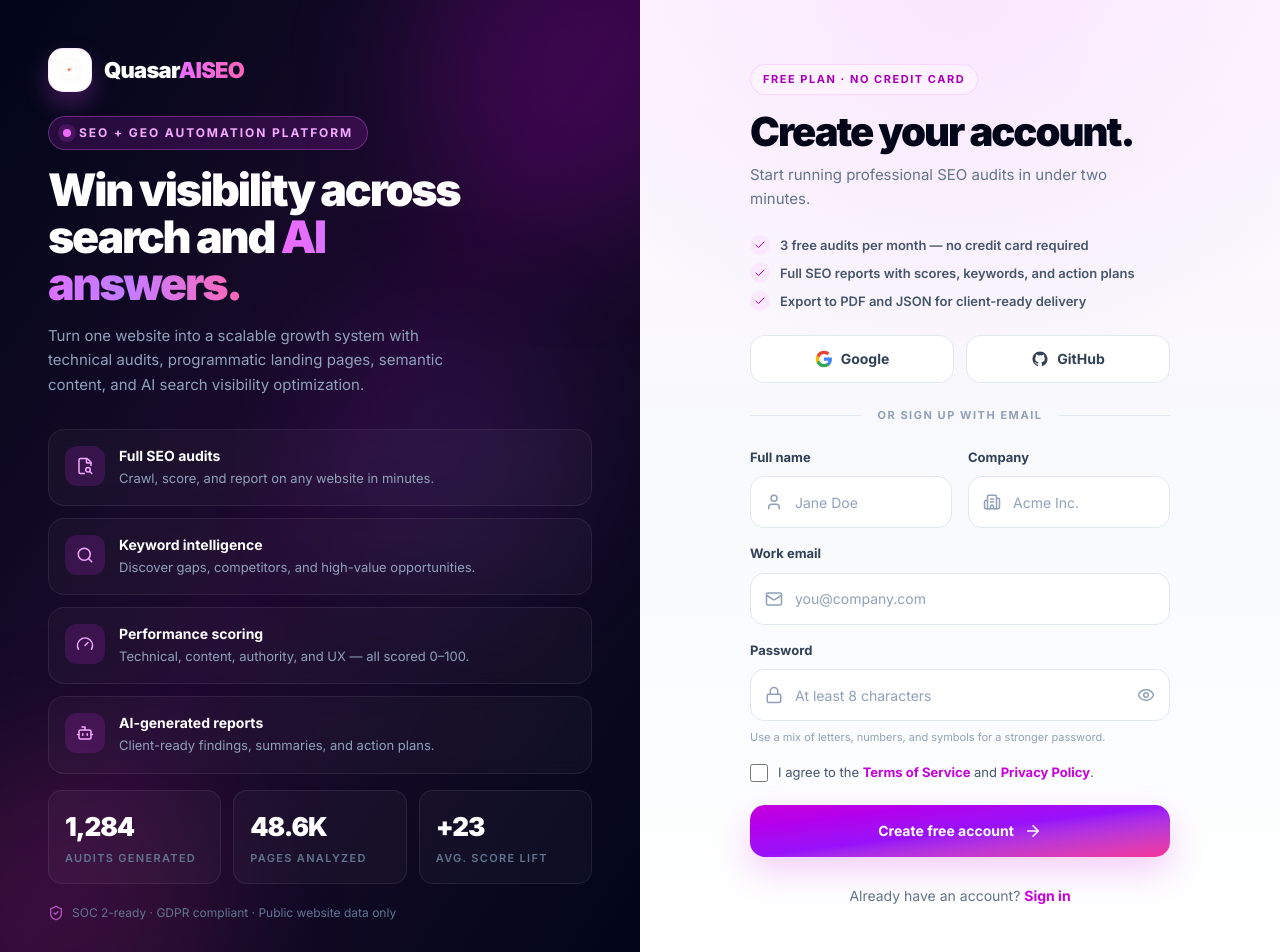
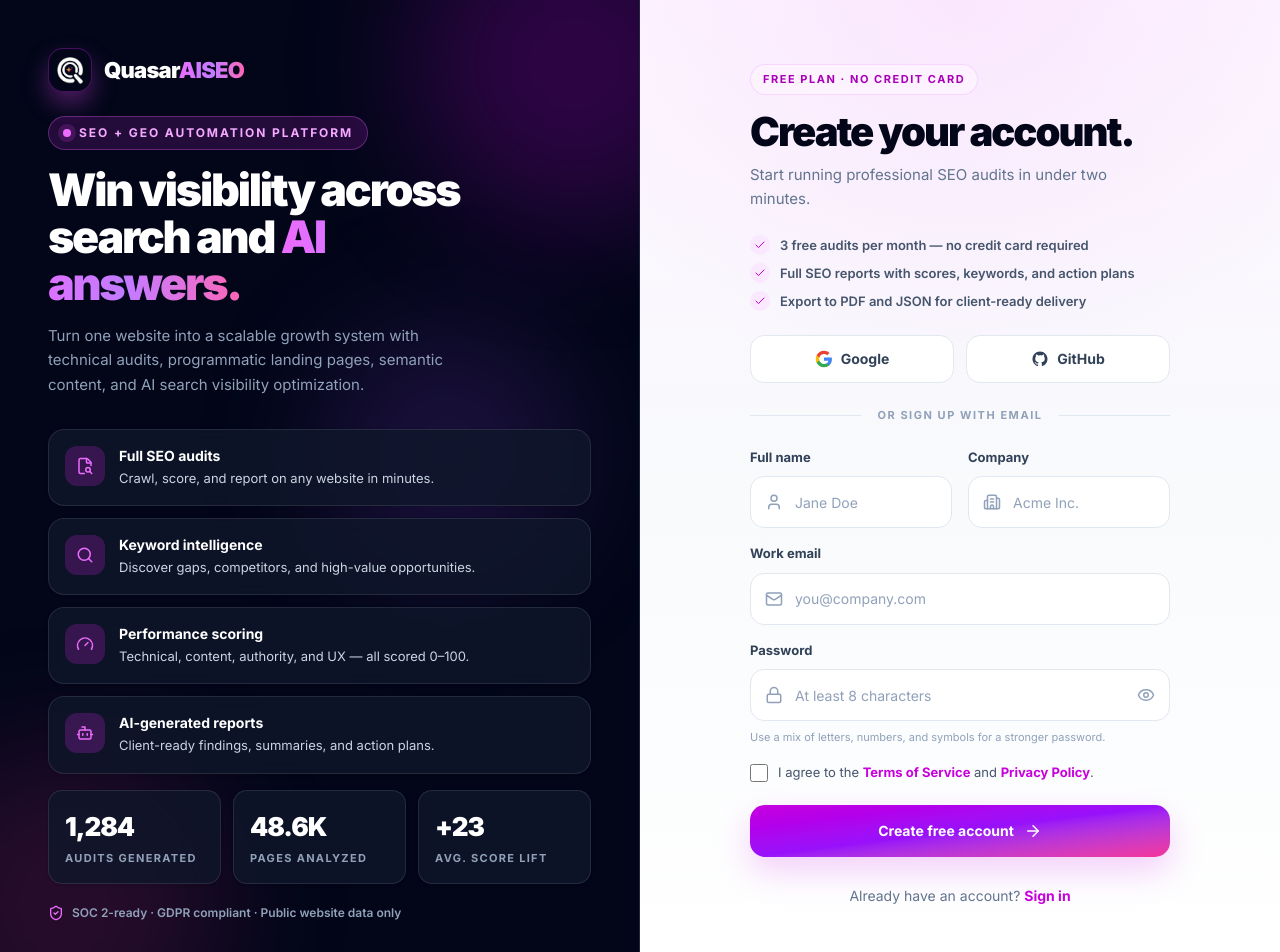
Before and after one commit to Quasar-Dev-Co/quasaraiseo, a Next.js app: page /signup in a window 1280 px wide. Shown: the top 952 px of the page. Built offline with nearby package versions, Linux system fonts and the light colour scheme; no server answers.

Commit message:
refactor: unify branding components and update authentication UI styling and layout

```diff
--- a/app/signup/page.tsx
+++ b/app/signup/page.tsx
@@ -2,8 +2,9 @@
 
 import { FormEvent, useEffect, useState } from "react"
 import Link from "next/link"
+import Image from "next/image"
 import { useRouter } from "next/navigation"
-import { ArrowRight, Building2, Check, Eye, EyeOff, Loader2, Lock, Mail, Orbit, TriangleAlert, User } from "lucide-react"
+import { ArrowRight, Building2, Check, Eye, EyeOff, Loader2, Lock, Mail, TriangleAlert, User } from "lucide-react"
 
 import { AuthBrandPanel } from "@/components/auth/auth-brand-panel"
 import { useAuth } from "@/hooks/use-auth"
@@ -56,14 +57,14 @@ export default function SignupPage() {
       <AuthBrandPanel />
 
       {/* Right: Signup form */}
-      <div className="relative flex flex-col items-center justify-center bg-[radial-gradient(circle_at_50%_0%,rgba(217,70,239,0.08),transparent_40%),linear-gradient(180deg,#fdf4ff_0%,#f8fafc_50%,#fff_100%)] px-6 py-16">
+      <div className="relative flex flex-col items-center justify-center bg-[radial-gradient(circle_at_50%_0%,rgba(217,70,239,0.08),transparent_40%),linear-gradient(180deg,#fdf4ff_0%,#f8fafc_50%,#fff_100%)] px-4 sm:px-8 py-10 sm:py-16">
         {/* Mobile logo */}
         <Link href="/" className="mb-8 flex items-center gap-2.5 text-[19px] font-black tracking-[-0.035em] lg:hidden">
-          <span className="grid size-9.5 place-items-center rounded-[13px] bg-gradient-to-br from-fuchsia-500 via-purple-600 to-pink-500 text-white shadow-[0_12px_25px_rgba(217,70,239,0.28)]">
-            <Orbit className="size-[19px]" />
+          <span className="grid size-9.5 place-items-center rounded-[13px] border border-fuchsia-500/30 bg-slate-950 p-1.5 shadow-[0_8px_20px_rgba(217,70,239,0.35)]">
+            <Image src="/mainlogos/mainlogo.png" alt="QuasarAISEO" width={26} height={26} className="size-full object-contain" priority />
           </span>
-          <span>
-            Quasar<span className="bg-gradient-to-r from-fuchsia-600 to-pink-500 bg-clip-text text-transparent">AISEO</span>
+          <span className="text-slate-950 font-black">
+            Quasar<span className="bg-gradient-to-r from-fuchsia-600 via-purple-600 to-pink-500 bg-clip-text text-transparent">AISEO</span>
           </span>
         </Link>
 
--- a/components/audit/audit-navbar.tsx
+++ b/components/audit/audit-navbar.tsx
@@ -15,7 +15,7 @@ export function AuditNavbar() {
           <span className="grid size-9.5 place-items-center rounded-[13px] border border-fuchsia-500/30 bg-slate-950 p-1.5 shadow-[0_8px_20px_rgba(217,70,239,0.35)]">
             <Image src="/mainlogos/mainlogo.png" alt="QuasarAISEO" width={26} height={26} className="size-full object-contain" priority />
           </span>
-          <span>
+          <span className="text-slate-950">
             Quasar<span className="bg-gradient-to-r from-fuchsia-600 to-pink-500 bg-clip-text text-transparent">AISEO</span>
           </span>
         </Link>
--- a/components/auth/auth-brand-panel.tsx
+++ b/components/auth/auth-brand-panel.tsx
@@ -26,20 +26,20 @@ const stats = [
 
 export function AuthBrandPanel() {
   return (
-    <div className="relative hidden overflow-hidden bg-gradient-to-br from-slate-950 via-purple-950/40 to-slate-950 lg:flex lg:flex-col lg:justify-between lg:p-12">
+    <div className="relative hidden overflow-hidden border-r border-slate-800 bg-slate-950 lg:flex lg:flex-col lg:justify-between lg:p-12">
       {/* Glow effects */}
-      <div className="pointer-events-none absolute -top-24 -right-24 size-80 rounded-full bg-fuchsia-600/18 blur-3xl" />
-      <div className="pointer-events-none absolute -bottom-24 -left-24 size-80 rounded-full bg-pink-500/12 blur-3xl" />
-      <div className="pointer-events-none absolute top-1/3 left-1/2 size-64 rounded-full bg-purple-500/10 blur-3xl" />
+      <div className="pointer-events-none absolute -top-24 -right-24 size-80 rounded-full bg-fuchsia-600/22 blur-3xl" />
+      <div className="pointer-events-none absolute -bottom-24 -left-24 size-80 rounded-full bg-pink-500/15 blur-3xl" />
+      <div className="pointer-events-none absolute top-1/3 left-1/2 size-64 rounded-full bg-purple-500/15 blur-3xl" />
 
       {/* Top: Logo + badge */}
       <div className="relative flex flex-col gap-6">
         <div className="flex items-center gap-3">
-          <span className="grid size-11 place-items-center overflow-hidden rounded-[15px] border border-fuchsia-300/30 bg-white shadow-[0_12px_25px_rgba(217,70,239,0.28)]">
-            <Image src="/mainlogos/mainlogo.png" alt="QuasarAISEO" width={26} height={26} className="h-[26px] w-[26px] object-contain" />
+          <span className="grid size-11 place-items-center overflow-hidden rounded-[15px] border border-fuchsia-500/30 bg-slate-950 p-2 shadow-[0_12px_25px_rgba(217,70,239,0.35)]">
+            <Image src="/mainlogos/mainlogo.png" alt="QuasarAISEO" width={28} height={28} className="size-full object-contain" />
           </span>
           <span className="text-[22px] font-black tracking-[-0.035em] text-white">
-            Quasar<span className="bg-gradient-to-r from-fuchsia-400 to-pink-400 bg-clip-text text-transparent">AISEO</span>
+            Quasar<span className="bg-gradient-to-r from-fuchsia-400 via-purple-400 to-pink-400 bg-clip-text text-transparent">AISEO</span>
           </span>
         </div>
         <div className="inline-flex w-max items-center gap-2 rounded-full border border-fuchsia-400/30 bg-fuchsia-500/15 px-3.5 py-2 text-xs font-bold uppercase tracking-[0.16em] text-fuchsia-300">
@@ -67,14 +67,14 @@ export function AuthBrandPanel() {
           {features.map((f) => (
             <div
               key={f.title}
-              className="flex items-start gap-3.5 rounded-[16px] border border-white/8 bg-white/[0.03] p-4 backdrop-blur-sm"
+              className="flex items-start gap-3.5 rounded-[16px] border border-white/10 bg-slate-900/80 p-4 shadow-sm backdrop-blur-sm"
             >
-              <span className="grid size-10 shrink-0 place-items-center rounded-[12px] bg-fuchsia-500/15 text-fuchsia-300">
+              <span className="grid size-10 shrink-0 place-items-center rounded-[12px] bg-fuchsia-500/20 text-fuchsia-400">
                 <f.icon className="size-[18px]" />
               </span>
               <div>
                 <strong className="block text-sm font-bold text-white">{f.title}</strong>
-                <p className="mt-0.5 text-[13px] leading-relaxed text-slate-400">{f.text}</p>
+                <p className="mt-0.5 text-[13px] leading-relaxed text-slate-300">{f.text}</p>
               </div>
             </div>
           ))}
@@ -85,16 +85,16 @@ export function AuthBrandPanel() {
       <div className="relative flex flex-col gap-5">
         <div className="grid grid-cols-3 gap-3">
           {stats.map((s) => (
-            <div key={s.label} className="rounded-[14px] border border-white/8 bg-white/[0.03] p-4">
+            <div key={s.label} className="rounded-[14px] border border-white/10 bg-slate-900/80 p-4 shadow-sm">
               <strong className="block text-[26px] font-black tracking-[-0.04em] text-white">{s.value}</strong>
-              <small className="mt-1 block text-[11px] font-semibold uppercase tracking-[0.12em] text-slate-500">
+              <small className="mt-1 block text-[11px] font-bold uppercase tracking-[0.12em] text-slate-400">
                 {s.label}
               </small>
             </div>
           ))}
         </div>
-        <div className="flex items-center gap-2 text-[12px] text-slate-500">
-          <ShieldCheck className="size-4 text-fuchsia-400/70" />
+        <div className="flex items-center gap-2 text-[12px] text-slate-400 font-semibold">
+          <ShieldCheck className="size-4 text-fuchsia-400" />
           SOC 2-ready · GDPR compliant · Public website data only
         </div>
       </div>
--- a/components/landing/footer.tsx
+++ b/components/landing/footer.tsx
@@ -14,7 +14,7 @@ export function Footer() {
               <span className="grid size-9.5 place-items-center rounded-[13px] border border-fuchsia-500/30 bg-slate-950 p-1.5 shadow-[0_8px_20px_rgba(217,70,239,0.35)]">
                 <Image src="/mainlogos/mainlogo.png" alt="QuasarAISEO" width={26} height={26} className="size-full object-contain" />
               </span>
-              <span>
+              <span className="text-slate-950">
                 Quasar<span className="bg-gradient-to-r from-fuchsia-600 via-purple-600 to-pink-500 bg-clip-text text-transparent">AISEO</span>
               </span>
             </Link>
--- a/components/landing/navbar.tsx
+++ b/components/landing/navbar.tsx
@@ -17,7 +17,7 @@ export function Navbar() {
           <span className="grid size-9.5 place-items-center rounded-[13px] border border-fuchsia-500/30 bg-slate-950 p-1.5 shadow-[0_8px_20px_rgba(217,70,239,0.35)]">
             <Image src="/mainlogos/mainlogo.png" alt="QuasarAISEO" width={26} height={26} className="size-full object-contain" priority />
           </span>
-          <span>
+          <span className="text-slate-950">
             Quasar<span className="bg-gradient-to-r from-fuchsia-600 via-purple-600 to-pink-500 bg-clip-text text-transparent">AISEO</span>
           </span>
         </Link>
```
Also changed, not shown: app/login/page.tsx (+8 -7 lines).
